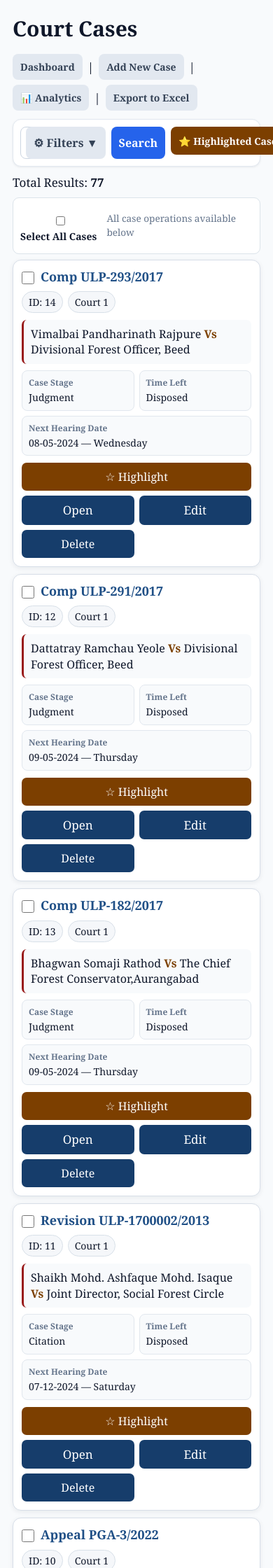
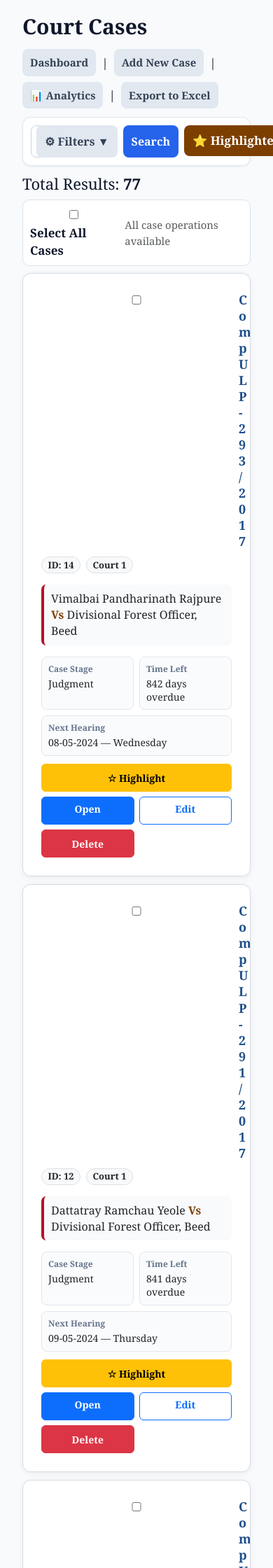
Before and after one commit to sonwaneshubham204-boop/court_tracker, a Flask app: page /cases in a window 390 px wide. Shown: the top 2240 px of the page at 70% size. Run offline with Flask 3, Linux system fonts and the light colour scheme; a user stored in the database is signed in; data comes from the database, SQL or seed files in the repository; some libraries are stand-ins or nearby versions.

Commit message:
Add files via upload

```diff
--- a/templates/cases.html
+++ b/templates/cases.html
@@ -6,6 +6,7 @@
 <title>{{ title }}</title>
 <link rel="stylesheet" href="{{ url_for('static', filename='style.css') }}">
 <script src="https://cdn.tailwindcss.com"></script>
+<link href="https://cdn.jsdelivr.net/npm/bootstrap@5.3.8/dist/css/bootstrap.min.css" rel="stylesheet">
 
 <style>
 * { box-sizing: border-box; }
@@ -651,174 +652,189 @@ td.action-cell .action-links {
 </style>
 
 
-<style>
-/* ===== LOCKED CLEAN MOBILE VIEW — PHONE ONLY ===== */
-.mobile-cases,
-.mobile-card-toolbar { display:none; }
 
-@media (max-width:700px) {
-    html, body { max-width:100%; overflow-x:hidden; }
-    .cases-page { width:100%; max-width:100%; padding:8px !important; }
 
-    /* Existing top navigation and search stay fully usable, just compact. */
-    .top-links { display:flex !important; flex-wrap:wrap !important; gap:7px !important; margin:8px 0 12px !important; }
-    .top-links a { margin:0 !important; padding:8px 11px !important; font-size:14px !important; }
 
-    .search-card { padding:10px !important; margin-bottom:10px !important; }
-    .compact-row { display:flex !important; flex-wrap:wrap !important; gap:7px !important; }
-    .compact-search { flex:1 1 100% !important; min-width:0 !important; }
-    .compact-search input { width:100% !important; }
-    .filter-toggle, .search-btn, .clear-btn, .highlight-filter {
-        min-height:40px !important; height:40px !important;
-        padding:7px 11px !important; font-size:14px !important;
+
+
+
+
+
+<style id="bootstrap-mobile-cases">
+/* Bootstrap-based responsive presentation: desktop remains unchanged */
+.mobile-cases-bootstrap { display:none; }
+
+@media (max-width: 767.98px) {
+    .cases-page {
+        width:100% !important;
+        max-width:100% !important;
+        margin:0 !important;
+        padding:10px !important;
     }
-    .filters-panel { grid-template-columns:1fr !important; }
 
-    /* Hide only the desktop TABLE on phone. Desktop remains unchanged. */
+    /* Keep existing desktop table out of the mobile viewport only */
     .table-wrap { display:none !important; }
 
-    /* Mobile controls expose the same selection/bulk operations. */
-    .mobile-card-toolbar {
+    .top-links {
         display:flex !important;
-        align-items:center;
-        justify-content:space-between;
-        gap:8px;
-        margin:8px 0 !important;
-        padding:8px 10px;
-        background:#fff;
-        border:1px solid #dbe3ea;
-        border-radius:9px;
+        flex-wrap:wrap !important;
+        gap:8px !important;
+        margin:8px 0 12px !important;
     }
-    .mobile-card-toolbar label { font-size:14px !important; font-weight:700; }
-    .mobile-card-toolbar small { color:#64748b; }
+    .top-links a {
+        margin:0 !important;
+        padding:8px 11px !important;
+        font-size:15px !important;
+    }
 
-    .mobile-cases { display:block !important; width:100% !important; }
+    .search-card { padding:11px !important; margin-bottom:12px !important; }
+    .compact-row { gap:8px !important; }
+    .compact-search { flex:1 1 100% !important; min-width:0 !important; }
+    .compact-search input { min-height:44px !important; }
+    .filter-toggle, .search-btn, .clear-btn, .highlight-filter {
+        min-height:42px !important;
+        padding:8px 12px !important;
+    }
+
+    .mobile-cases-bootstrap {
+        display:block !important;
+        width:100% !important;
+    }
+
+    .mobile-select-row {
+        display:flex !important;
+        align-items:center !important;
+        justify-content:space-between !important;
+        gap:10px !important;
+        padding:8px 10px !important;
+        margin-bottom:10px !important;
+        border:1px solid #dbe3ea !important;
+        border-radius:10px !important;
+        background:#fff !important;
+    }
 
     .mobile-case-card {
-        width:100% !important;
-        box-sizing:border-box !important;
-        background:#fff;
-        border:1px solid #d7dee8;
-        border-radius:12px;
-        padding:12px;
-        margin:0 0 10px;
-        box-shadow:0 2px 7px rgba(15,23,42,.07);
-        overflow:hidden;
-    }
-    .mobile-case-card.highlighted-case { background:#e0f7ff; }
-
-    .mobile-card-head {
-        display:flex;
-        align-items:flex-start;
-        gap:9px;
-        margin-bottom:9px;
-    }
-    .mobile-case-check { flex:0 0 auto; margin-top:4px; width:18px; height:18px; }
-    .mobile-case-number {
-        flex:1 1 auto;
-        min-width:0;
-        font-size:18px !important;
-        line-height:1.3 !important;
-        font-weight:800 !important;
-        color:#1f4f86 !important;
-        text-decoration:none !important;
-        overflow-wrap:anywhere;
+        border:1px solid #d7dde5 !important;
+        border-radius:12px !important;
+        margin-bottom:11px !important;
+        overflow:hidden !important;
+        background:#fff !important;
+        box-shadow:0 2px 8px rgba(0,0,0,.06) !important;
     }
 
-    .mobile-meta {
-        display:flex;
-        flex-wrap:wrap;
-        gap:7px;
-        margin-bottom:10px;
-    }
-    .mobile-chip {
-        padding:4px 9px;
-        border:1px solid #d8e0e8;
-        border-radius:999px;
-        background:#f5f7fa;
-        font-size:14px !important;
+    .mobile-case-card.highlighted-case {
+        border-left:5px solid #b8860b !important;
+        background:#fffdf1 !important;
     }
 
-    .mobile-party {
-        padding:9px 10px;
-        margin-bottom:9px;
-        border-left:3px solid #991b1b;
-        background:#f8fafc;
-        border-radius:7px;
-        font-size:16px !important;
-        line-height:1.4 !important;
-        overflow-wrap:anywhere;
+    .mobile-case-card .card-body {
+        padding:12px !important;
     }
 
-    .mobile-info {
-        display:grid;
-        grid-template-columns:1fr 1fr;
-        gap:7px;
+    .mobile-case-head {
+        display:flex !important;
+        align-items:flex-start !important;
+        gap:10px !important;
+        margin-bottom:10px !important;
     }
-    .mobile-info-box {
-        min-width:0;
-        padding:8px 9px;
-        background:#f8fafc;
-        border:1px solid #e1e7ee;
-        border-radius:8px;
+
+    .mobile-case-check {
+        margin-top:5px !important;
+        flex:0 0 auto !important;
     }
-    .mobile-info-box.full { grid-column:1 / -1; }
-    .mobile-label {
-        display:block;
-        margin-bottom:3px;
-        color:#64748b;
+
+    .mobile-case-number {
+        flex:1 1 auto !important;
+        min-width:0 !important;
+        color:#1f4f8a !important;
+        font-weight:700 !important;
+        font-size:18px !important;
+        line-height:1.28 !important;
+        overflow-wrap:anywhere !important;
+        text-decoration:none !important;
+    }
+
+    .mobile-case-meta .badge {
+        font-size:13px !important;
+        font-weight:600 !important;
+    }
+
+    .mobile-party-box {
+        border-left:4px solid #b3122b !important;
+        background:#f8fafc !important;
+        padding:9px 10px !important;
+        border-radius:7px !important;
+        font-size:16px !important;
+        line-height:1.42 !important;
+        overflow-wrap:anywhere !important;
+    }
+
+    .mobile-detail-box {
+        height:100% !important;
+        border:1px solid #e1e6ed !important;
+        border-radius:8px !important;
+        background:#fafbfd !important;
+        padding:8px 9px !important;
+    }
+
+    .mobile-detail-label {
+        display:block !important;
         font-size:12px !important;
-        font-weight:800 !important;
+        font-weight:700 !important;
+        color:#64748b !important;
+        margin-bottom:3px !important;
     }
-    .mobile-value {
+
+    .mobile-detail-value {
         font-size:14px !important;
         line-height:1.35 !important;
-        overflow-wrap:anywhere;
+        overflow-wrap:anywhere !important;
     }
 
-    /* ALL existing per-case operations are visible. */
     .mobile-actions {
-        display:grid;
-        grid-template-columns:1fr 1fr;
-        gap:7px;
-        margin-top:10px;
+        display:grid !important;
+        grid-template-columns:1fr 1fr !important;
+        gap:7px !important;
+        margin-top:11px !important;
     }
-    .mobile-actions form,
-    .mobile-actions a,
-    .mobile-actions button {
+
+    .mobile-actions .btn,
+    .mobile-actions form {
         width:100% !important;
-        min-width:0 !important;
-        box-sizing:border-box !important;
         margin:0 !important;
     }
-    .mobile-actions form { display:block !important; }
-    .mobile-actions a,
+
+    .mobile-actions .btn,
     .mobile-actions button {
         min-height:40px !important;
-        padding:8px !important;
-        display:flex !important;
-        align-items:center !important;
-        justify-content:center !important;
-        text-decoration:none !important;
-        border-radius:7px !important;
+        font-size:14px !important;
+        font-weight:700 !important;
     }
-    .mobile-actions .mobile-highlight { grid-column:1 / -1; }
-    .mobile-actions .mobile-highlight button { background:#7c3f00 !important; color:#fff !important; border:0 !important; }
-    .mobile-actions .mobile-open,
-    .mobile-actions .mobile-edit,
-    .mobile-actions .mobile-delete { background:#163d6b !important; color:#fff !important; border:0 !important; }
 
-    /* Existing bulk operations appear immediately after cases are selected. */
-    #bulkbar {
-        margin:8px 0 !important;
+    .mobile-actions .highlight-form {
+        grid-column:1 / -1 !important;
+    }
+
+    /* Existing bulk operations remain available and stack cleanly on phone */
+    #bulkbar.bulkbar {
+        width:100% !important;
         padding:10px !important;
+        margin:8px 0 12px !important;
     }
-    #bulkbar button {
+
+    #bulkbar.bulkbar button {
+        display:block !important;
         width:100% !important;
-        margin:5px 0 0 !important;
+        margin:6px 0 0 !important;
         min-height:40px !important;
         white-space:normal !important;
     }
+
+    h2 { font-size:22px !important; margin:10px 0 !important; }
+}
+
+@media (min-width:768px) {
+    .mobile-cases-bootstrap { display:none !important; }
 }
 </style>
 
@@ -921,15 +937,15 @@ td.action-cell .action-links {
 
 
 
-<!-- PHONE-ONLY: SAME CASE DATA + SAME OPERATIONS, SMART PRESENTATION -->
-<div class="mobile-card-toolbar">
-    <label><input type="checkbox" id="mobileAll"> Select All Cases</label>
-    <small>All case operations available below</small>
+<!-- Bootstrap phone layout: same server-side case data and same routes -->
+<div class="mobile-cases-bootstrap d-md-none">
+    <div class="mobile-select-row">
+        <label class="m-0 fw-bold"><input type="checkbox" id="mobileAll"> Select All Cases</label>
+        <span class="text-muted small">All case operations available</span>
     </div>
 
-<div class="mobile-cases">
     {% for case in cases %}
-<div class="mobile-case-card {% if case.highlighted %}highlighted-case{% endif %}"
+    <article class="card mobile-case-card {% if case.highlighted %}highlighted-case{% endif %}"
         data-case-no="{{ case.case_no }}"
         data-court="Court {{ case.court_no }}"
         data-party="{{ case.parties }}"
@@ -937,22 +953,24 @@ td.action-cell .action-links {
         data-next-date="{{ case.next_hearing_date.isoformat() if case.next_hearing_date else '' }}"
         data-disposed="{{ 'true' if (case.case_stage|lower in ['disposed','judgment','order']) else 'false' }}">
 
-    <div class="mobile-card-head">
-        <input class="mobile-case-check" type="checkbox" value="{{ case.id }}">
+        <div class="card-body">
+            <div class="mobile-case-head">
+                <input class="casebox mobile-case-check" type="checkbox" value="{{ case.id }}">
                 <a class="mobile-case-number" href="/case/{{ case.id }}">{{ case.case_no }}</a>
             </div>
 
-    <div class="mobile-meta">
-        <span class="mobile-chip">ID: {{ case.id }}</span>
-        <span class="mobile-chip">Court {{ case.court_no }}</span>
+            <div class="mobile-case-meta d-flex flex-wrap gap-2 mb-3">
+                <span class="badge rounded-pill text-bg-light border text-dark">ID: {{ case.id }}</span>
+                <span class="badge rounded-pill text-bg-light border text-dark">Court {{ case.court_no }}</span>
             </div>
 
-    <div class="mobile-party">{{ case.parties|format_vs }}</div>
+            <div class="mobile-party-box mb-3">{{ case.parties|format_vs }}</div>
 
-    <div class="mobile-info">
-        <div class="mobile-info-box">
-            <span class="mobile-label">Case Stage</span>
-            <div class="mobile-value">
+            <div class="row g-2">
+                <div class="col-6">
+                    <div class="mobile-detail-box">
+                        <span class="mobile-detail-label">Case Stage</span>
+                        <div class="mobile-detail-value">
                             {% if case.case_stage == "Other" and case.case_stage_other %}
                                 {{ case.case_stage_other }}
                             {% else %}
@@ -960,48 +978,49 @@ td.action-cell .action-links {
                             {% endif %}
                         </div>
                     </div>
+                </div>
 
-        <div class="mobile-info-box">
-            <span class="mobile-label">Time Left</span>
-            <div class="mobile-value">
-                {% if case.case_disposed == "Yes" %}
-                    Disposed{% if case.decision_date %} — {{ case.decision_date.strftime("%d-%m-%Y") }}{% endif %}
-                {% elif case.next_hearing_date %}
+                <div class="col-6">
+                    <div class="mobile-detail-box">
+                        <span class="mobile-detail-label">Time Left</span>
+                        <div class="mobile-detail-value">
+                            {% if case.next_hearing_date %}
                                 {% set d = (case.next_hearing_date - today).days %}
                                 {% if d < 0 %}{{ d|abs }} days overdue
                                 {% elif d == 0 %}TODAY
                                 {% elif d == 1 %}Tomorrow
                                 {% else %}{{ d }} days left{% endif %}
-                {% else %}
-                    Undated
-                {% endif %}
+                            {% else %}Undated{% endif %}
+                        </div>
                     </div>
                 </div>
 
-        <div class="mobile-info-box full">
-            <span class="mobile-label">Next Hearing Date</span>
-            <div class="mobile-value">
+                <div class="col-12">
+                    <div class="mobile-detail-box">
+                        <span class="mobile-detail-label">Next Hearing</span>
+                        <div class="mobile-detail-value">
                             {% if case.next_hearing_date %}
-                    {{ case.next_hearing_date.strftime("%d-%m-%Y") }}
-                    — {{ case.next_hearing_date.strftime("%A") }}
-                {% else %}
-                    Not Scheduled
-                {% endif %}
+                                {{ case.next_hearing_date.strftime("%d-%m-%Y") }} — {{ case.next_hearing_date.strftime("%A") }}
+                            {% else %}Not Scheduled{% endif %}
+                        </div>
                     </div>
                 </div>
             </div>
 
             <div class="mobile-actions">
-        <form class="mobile-highlight" action="/case/{{ case.id }}/toggle-highlight" method="POST">
-            <button type="submit">{% if case.highlighted %}⭐ Unhighlight{% else %}☆ Highlight{% endif %}</button>
+                <form class="highlight-form" action="/case/{{ case.id }}/toggle-highlight" method="POST">
+                    <button class="btn btn-warning" type="submit">
+                        {% if case.highlighted %}⭐ Unhighlight{% else %}☆ Highlight{% endif %}
+                    </button>
                 </form>
-        <a class="mobile-open" href="/case/{{ case.id }}">Open</a>
-        <a class="mobile-edit" href="/edit-case/{{ case.id }}">Edit</a>
+                <a class="btn btn-primary" href="/case/{{ case.id }}">Open</a>
+                <a class="btn btn-outline-primary" href="/edit-case/{{ case.id }}">Edit</a>
                 <form action="/delete-case/{{ case.id }}" method="POST">
-            <button class="mobile-delete" type="submit" onclick="return confirm('Delete this case?')">Delete</button>
+                    <button class="btn btn-danger" type="submit" onclick="return confirm('Delete this case?')">Delete</button>
                 </form>
             </div>
         </div>
+    </article>
     {% endfor %}
 </div>
 
@@ -1185,7 +1204,7 @@ if (hasActiveFilter) {
     filterToggle.innerHTML = '⚙ Filters ▲';
 }
 
-const boxes = () => document.querySelectorAll('.casebox, .mobile-case-check');
+const boxes = () => document.querySelectorAll('.casebox');
 
 function selected() {
     return [...new Set([...boxes()].filter(x => x.checked).map(x => x.value))];
@@ -1197,28 +1216,12 @@ function refresh() {
     document.getElementById('selcount').textContent = n;
 }
 
-boxes().forEach(x => x.addEventListener('change', function () {
-    const id = x.value;
-    document.querySelectorAll('.casebox, .mobile-case-check').forEach(other => {
-        if (other !== x && other.value === id) other.checked = x.checked;
-    });
-    refresh();
-}));
+boxes().forEach(x => x.addEventListener('change', refresh));
 
 document.getElementById('all').addEventListener('change', e => {
     boxes().forEach(x => x.checked = e.target.checked);
     refresh();
 });
-
-const mobileAll = document.getElementById('mobileAll');
-if (mobileAll) {
-    mobileAll.addEventListener('change', e => {
-        boxes().forEach(x => x.checked = e.target.checked);
-        const desktopAll = document.getElementById('all');
-        if (desktopAll) desktopAll.checked = e.target.checked;
-        refresh();
-    });
-}
 
 function openModal(type) {
     const ids = selected();
@@ -1349,5 +1352,39 @@ headerFilters.forEach(filter => filter.addEventListener('change', applyHeaderFil
 
 
 
+
+<script id="bootstrap-mobile-case-sync">
+document.addEventListener('DOMContentLoaded', function () {
+    function sameCaseBoxes(value) {
+        return Array.from(document.querySelectorAll('.casebox'))
+            .filter(function (box) { return String(box.value) === String(value); });
+    }
+
+    document.querySelectorAll('.casebox').forEach(function (box) {
+        box.addEventListener('change', function () {
+            sameCaseBoxes(box.value).forEach(function (other) {
+                if (other !== box) other.checked = box.checked;
+            });
+            if (typeof refresh === 'function') refresh();
+        });
+    });
+
+    var mobileAll = document.getElementById('mobileAll');
+    if (mobileAll) {
+        mobileAll.addEventListener('change', function () {
+            document.querySelectorAll('.mobile-case-check').forEach(function (box) {
+                box.checked = mobileAll.checked;
+                sameCaseBoxes(box.value).forEach(function (other) {
+                    other.checked = mobileAll.checked;
+                });
+            });
+            var desktopAll = document.getElementById('all');
+            if (desktopAll) desktopAll.checked = mobileAll.checked;
+            if (typeof refresh === 'function') refresh();
+        });
+    }
+});
+</script>
+
 </body>
 </html>
```
Lines whose indentation alone changed are shown as unchanged.
